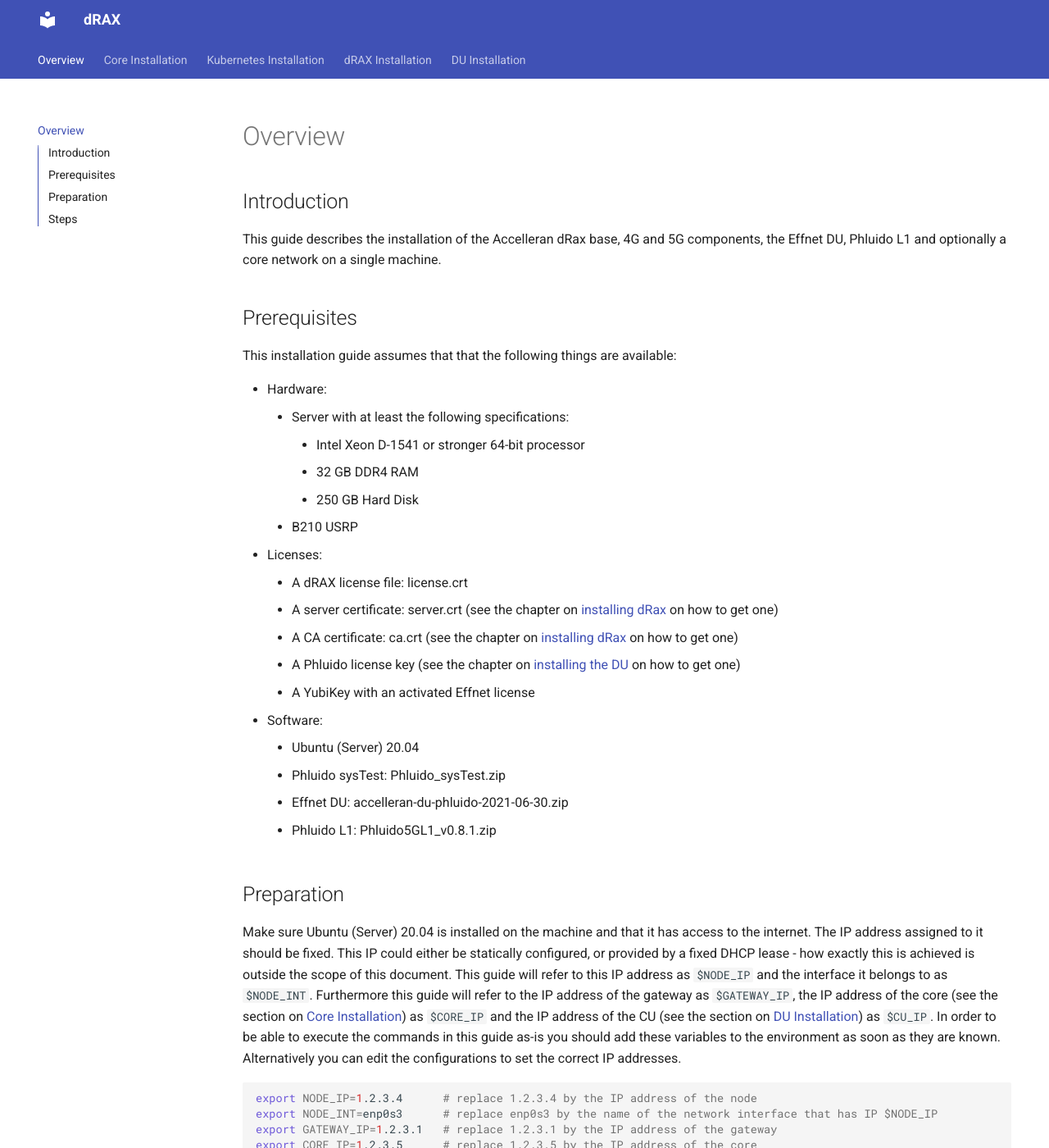
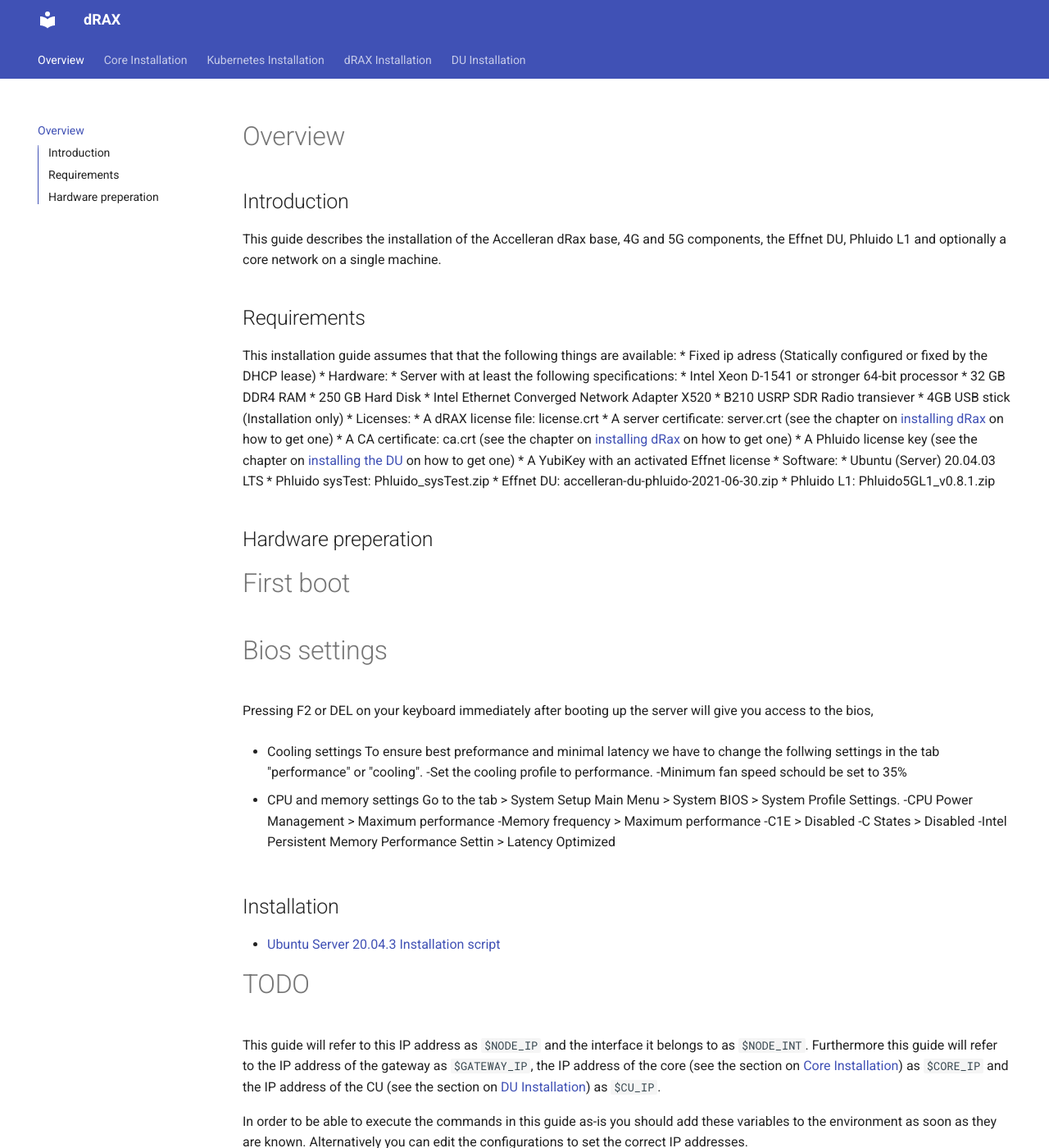
Before and after one commit to accelleran/drax-docs, an MkDocs documentation site: the page built from docs/index.md, in a window 1280 px wide and 1400 px high. Shown: the whole window at 82% size. Built offline with MkDocs 1.6.1 and Material for MkDocs 9.7.7, drawn with Linux system fonts in a browser that asks for light colours; the version menu is left out.

Commit message:
Added install.sh script.  Added documentation

```diff
--- a/docs/index.md
+++ b/docs/index.md
@@ -4,16 +4,18 @@
 
 This guide describes the installation of the Accelleran dRax base, 4G and 5G components, the Effnet DU, Phluido L1 and optionally a core network on a single machine.
 
-## Prerequisites
+## Requirements
 
 This installation guide assumes that that the following things are available:
-
+* Fixed ip adress (Statically configured or fixed by the DHCP lease)
 * Hardware:
 	* Server with at least the following specifications:
 		* Intel Xeon D-1541 or stronger 64-bit processor
 		* 32 GB DDR4 RAM
 		* 250 GB Hard Disk
-	* B210 USRP
+	        * Intel Ethernet Converged Network Adapter X520
+	* B210 USRP SDR Radio transiever
+        * 4GB USB stick (Installation only)
 * Licenses:
 	* A dRAX license file: license.crt
 	* A server certificate: server.crt (see the chapter on [installing dRax](/drax-docs/drax-install/) on how to get one)
@@ -21,18 +23,42 @@ This installation guide assumes that that the following things are available:
 	* A Phluido license key (see the chapter on [installing the DU](/drax-docs/du-install/) on how to get one)
 	* A YubiKey with an activated Effnet license
 * Software:
-	* Ubuntu (Server) 20.04
+	* Ubuntu (Server) 20.04.03 LTS
 	* Phluido sysTest: Phluido_sysTest.zip
 	* Effnet DU: accelleran-du-phluido-2021-06-30.zip
 	* Phluido L1: Phluido5GL1_v0.8.1.zip
 
-## Preparation
+## Hardware preperation
+# First boot
 
-Make sure Ubuntu (Server) 20.04 is installed on the machine and that it has access to the internet.
-The IP address assigned to it should be fixed.
-This IP could either be statically configured, or provided by a fixed DHCP lease - how exactly this is achieved is outside the scope of this document.
+
+# Bios settings
+Pressing F2 or DEL on your keyboard immediately after booting up the server will give you access to the bios,
+
+* Cooling settings
+To ensure best preformance and minimal latency we have to change the follwing settings in the tab "performance" or "cooling".
+-Set the cooling profile to performance.
+-Minimum fan speed schould be set to 35%
+
+
+* CPU and memory settings
+Go to the tab > System Setup Main Menu > System BIOS > System Profile Settings.
+-CPU Power Management > Maximum performance
+-Memory frequency > Maximum performance
+-C1E > Disabled
+-C States > Disabled
+-Intel Persistent Memory Performance Settin > Latency Optimized
+
+
+## Installation
+
+* [Ubuntu Server 20.04.3 Installation script](/drax-docs/automated-script/)
+
+
+# TODO
 This guide will refer to this IP address as `$NODE_IP` and the interface it belongs to as `$NODE_INT`.
 Furthermore this guide will refer to the IP address of the gateway as `$GATEWAY_IP`, the IP address of the core (see the section on [Core Installation](/drax-docs/du-install/)) as `$CORE_IP` and the IP address of the CU (see the section on [DU Installation](/drax-docs/du-install/)) as `$CU_IP`.
+
 In order to be able to execute the commands in this guide as-is you should add these variables to the environment as soon as they are known.
 Alternatively you can edit the configurations to set the correct IP addresses.
 
```
Also changed, not shown: 1 other file.
